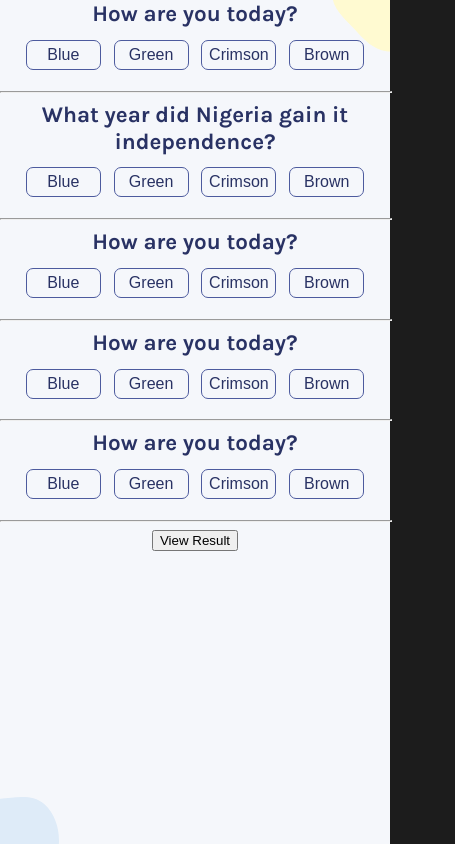
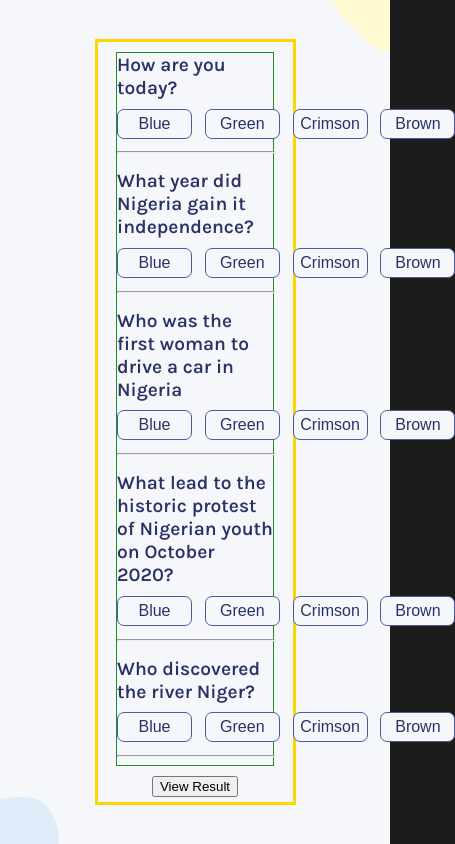
Before and after one commit to Boluwatife-AJB/quizzical-app, a React (Create React App) app: page / in a window 390 px wide. Both pictures are taken after a click on the button "Start quiz". Shown: the whole page, 455 px wide, since content can reach past the window. Built offline with nearby package versions, Linux system fonts and the light colour scheme; no server answers.

Commit message:
media query problem solved

```diff
--- a/package.json
+++ b/package.json
@@ -6,6 +6,7 @@
     "@testing-library/jest-dom": "^5.16.5",
     "@testing-library/react": "^13.4.0",
     "@testing-library/user-event": "^13.5.0",
+    "nanoid": "^4.0.0",
     "react": "^18.2.0",
     "react-dom": "^18.2.0",
     "react-icons": "^4.6.0",
--- a/public/index.html
+++ b/public/index.html
@@ -4,10 +4,9 @@
     <meta charset="utf-8" />
     <link rel="shortcut icon" href="react-favicon.png" type="image/x-icon" />
     <meta name="viewport" content="width=device-width, initial-scale=1" />
-    <title>React App</title>
+    <title>Quizzical App</title>
   </head>
   <body>
-    <!-- <h1>Hello There</h1> -->
     <div id="root"></div>
   </body>
 </html>
--- a/src/App.css
+++ b/src/App.css
@@ -71,24 +71,38 @@
 }
 
 .question__container {
-  /* border: 1px solid firebrick; */
-  display: flex;
+  /* display: flex;
   flex-direction: column;
   align-items: center;
   gap: 0;
-  /* padding: 50% 0; */
-  min-height: 100vh;
+  justify-content: center; */
+  height: 90vh;
+  width: 50vw;
+  border: 3px solid gold;
 }
 
 /* Question Card */
+
 .app__questions {
+  display: flex;
+  align-items: center;
+  gap: 0.3rem;
+  flex-direction: column;
   width: 100%;
-  padding: 0 5%;
+}
+
+.app__questions:not(:last-child) {
+  margin-bottom: 0.5rem;
+}
+
+.question__section {
+  border: 1px solid forestgreen;
   display: flex;
   flex-direction: column;
+  margin: 5% auto;
+  width: 80%;
   align-items: center;
   justify-content: center;
-  gap: 0.8rem;
 }
 
 .app__questions hr {
@@ -97,17 +111,19 @@
 }
 
 .app__question {
-  font-size: 1.4rem;
+  font-size: 1.2rem;
   color: var(--blue-color);
-  font-weight: 700;
-  margin: 0;
+  font-weight: 600;
+  margin: 0 0 0.3rem;
+  width: 100%;
+  text-align: left;
 }
 
 .app__question-options {
-  /* border: #222; */
   display: flex;
   align-items: flex-start;
-  gap: 3rem;
+  width: 100%;
+  gap: 1rem;
 }
 
 .question-option {
@@ -147,7 +163,6 @@
 @media screen and (max-width: 400px) {
   .App {
     margin: 0;
-
     border: none;
   }
 }
--- a/src/App.js
+++ b/src/App.js
@@ -5,38 +5,35 @@ import yellowBlob from './assets/yellowBlob.svg';
 import blueBlob from './assets/blueBlob.svg';
 import { IoRocketOutline } from 'react-icons/io5';
 
-import { fetchQuizQuestions } from './api';
 import Questions from './components/Questions';
 import Result from './components/Result';
+
 const App = () => {
   const [questions, setQuestions] = useState([]);
   const [startQuiz, setStartQuiz] = useState(false);
-  const difficulty = {
-    easy: 'easy',
-    medium: 'medium',
-    hard: 'hard',
-  };
 
   const handleClick = () => {
     setStartQuiz((prevState) => !prevState);
     console.log('Quiz started!');
   };
-
-  console.log(fetchQuizQuestions(7, difficulty.easy));
-  const startTrivial = async () => {};
+  fetch(
+    'https://opentdb.com/api.php?amount=5&category=9&difficulty=medium&type=multiple'
+  )
+    .then((response) => response.json())
+    .then((data) => setQuestions(data));
   return (
     <div className="App">
-      {/* WELCOME PAGE */}
-
       {startQuiz ? (
         <div className="app__question-container">
           <img src={yellowBlob} alt="yellowBlob-img" className="yellowBlob" />
           <div className="question__container">
-            <Questions question="How are you today?" />
-            <Questions question="What year did Nigeria gain it independence?" />
-            <Questions question="How are you today?" />
-            <Questions question="How are you today?" />
-            <Questions question="How are you today?" />
+            <div className="question__section">
+              <Questions question="How are you today?" />
+              <Questions question="What year did Nigeria gain it independence?" />
+              <Questions question="Who was the first woman to drive a car in Nigeria" />
+              <Questions question="What lead to the historic protest of Nigerian youth on October 2020?" />
+              <Questions question="Who discovered the river Niger?" />
+            </div>
             <Result />
           </div>
           <img src={blueBlob} alt="blueBlob-img" className="blueBlob" />
--- a/src/api.js
+++ b/src/api.js
@@ -21,25 +21,25 @@ import { shuffleArray } from './util';
 //   });
 // };
 
-export const fetchQuizQuestions = async (amount, difficulty) => {
-  const endpoint = `https://opentdb.com/api.php?amount=${amount}&category=9&difficulty=${difficulty}&type=multiple`;
-  const data = await (await fetch(endpoint)).json();
-  console.log(
-    data.results.map((question) => ({
-      ...question,
-      options: shuffleArray([
-        ...question.incorrect_answers,
-        question.correct_answer,
-      ]),
-    }))
-  );
-  const trivial = data.results.map((question) => ({
-    ...question,
-    options: shuffleArray([
-      ...question.incorrect_answers,
-      question.correct_answer,
-    ]),
-  }));
+// export const fetchQuizQuestions = async (amount, difficulty) => {
+//   const endpoint = `https://opentdb.com/api.php?amount=${amount}&category=9&difficulty=${difficulty}&type=multiple`;
+//   const data = await (await fetch(endpoint)).json();
+//   // console.log(
+//   //   data.results.map((question) => ({
+//   //     ...question,
+//   //     options: shuffleArray([
+//   //       ...question.incorrect_answers,
+//   //       question.correct_answer,
+//   //     ]),
+//   //   }))
+//   // );
+//   const trivial = data.results.map((question) => ({
+//     ...question,
+//     options: shuffleArray([
+//       ...question.incorrect_answers,
+//       question.correct_answer,
+//     ]),
+//   }));
 
-  console.log(trivial);
-};
+//   console.log(trivial.map((item) => console.log(item.question, item.options)));
+// };
--- a/src/components/Questions.jsx
+++ b/src/components/Questions.jsx
@@ -1,14 +1,52 @@
 import React from 'react';
+import { nanoid } from 'nanoid';
+const Questions = ({ question, answer, callback, userAnswer }) => {
+  const options = {
+    option1: 'Blue',
+    option2: 'Black',
+    option3: 'Brown',
+    option4: 'Green',
+    id: nanoid(),
+  };
+  // const optionOutput = options.map((options) => console.log(option1));
 
-const Questions = ({ question, answer, callback, userAnswer }) => {
+  // const handleClick = (e, key) => {
+  //   console.log(e);
+  //   console.log(key);
+  //   console.log(`${key}, I was clicked`);
+  // };
   return (
     <div className="app__questions">
       <p className="app__question">{question}</p>
       <div className="app__question-options">
-        <button className="question-option">Blue</button>
-        <button className="question-option">Green</button>
-        <button className="question-option">Crimson</button>
-        <button className="question-option">Brown</button>
+        <button
+          className="question-option"
+          // onClick={handleClick}
+          key={options.id}
+        >
+          Blue
+        </button>
+        <button
+          className="question-option"
+          // onClick={handleClick}
+          key={options.id}
+        >
+          Green
+        </button>
+        <button
+          className="question-option"
+          // onClick={handleClick}
+          key={options.id}
+        >
+          Crimson
+        </button>
+        <button
+          className="question-option"
+          // onClick={handleClick}
+          key={options.id}
+        >
+          Brown
+        </button>
       </div>
       <hr />
     </div>
--- a/src/index.css
+++ b/src/index.css
@@ -8,6 +8,8 @@
   --light-blue: #4d5b9e;
   --hover-option: #d6dbf5;
   --hr-color: #dbdef0;
+  --red-color: #f8bcbc;
+  --green-color: #94d7a2;
 }
 
 body {
```
Also changed, not shown: 1 other file (tests, documents, lock files or other folders).
